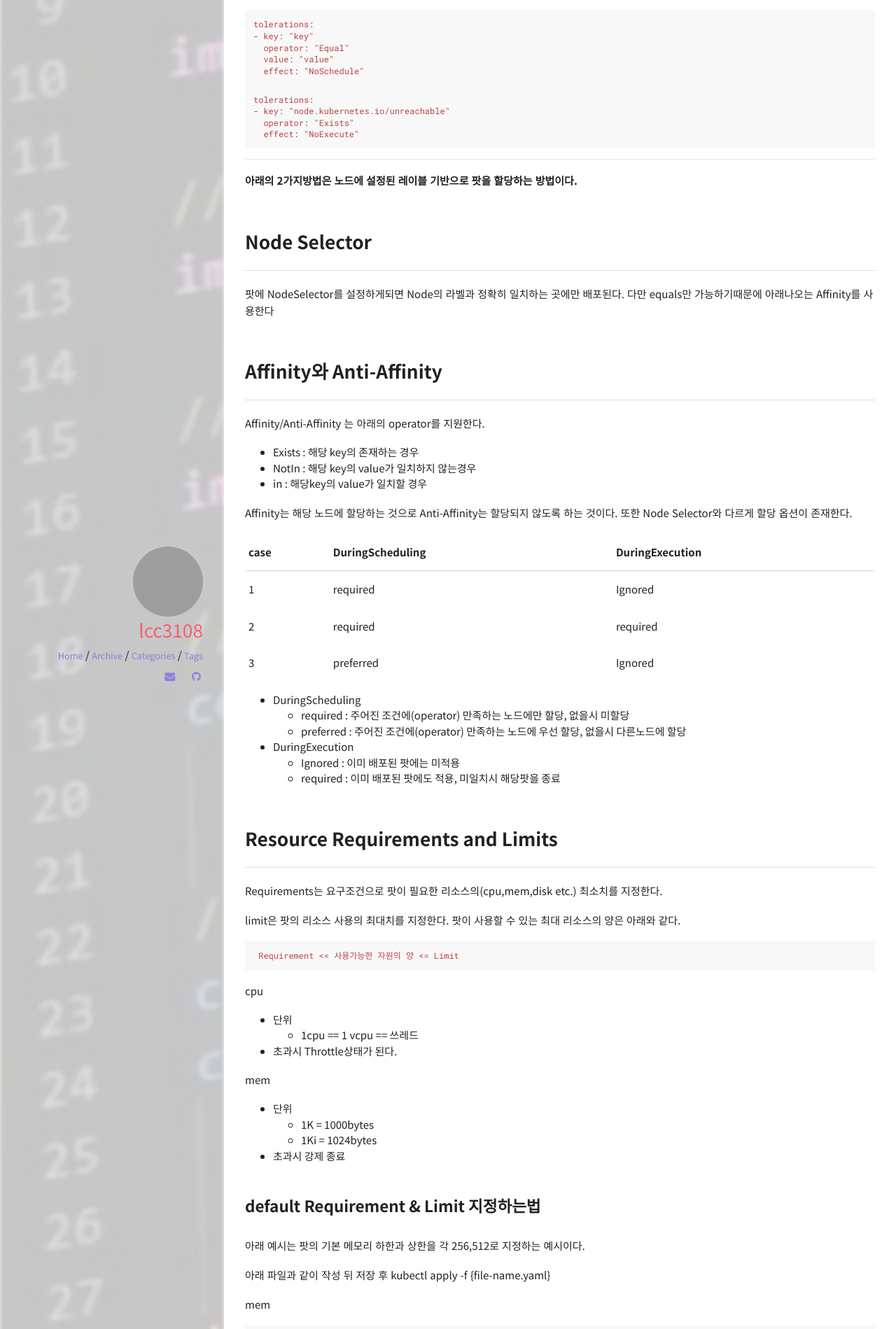
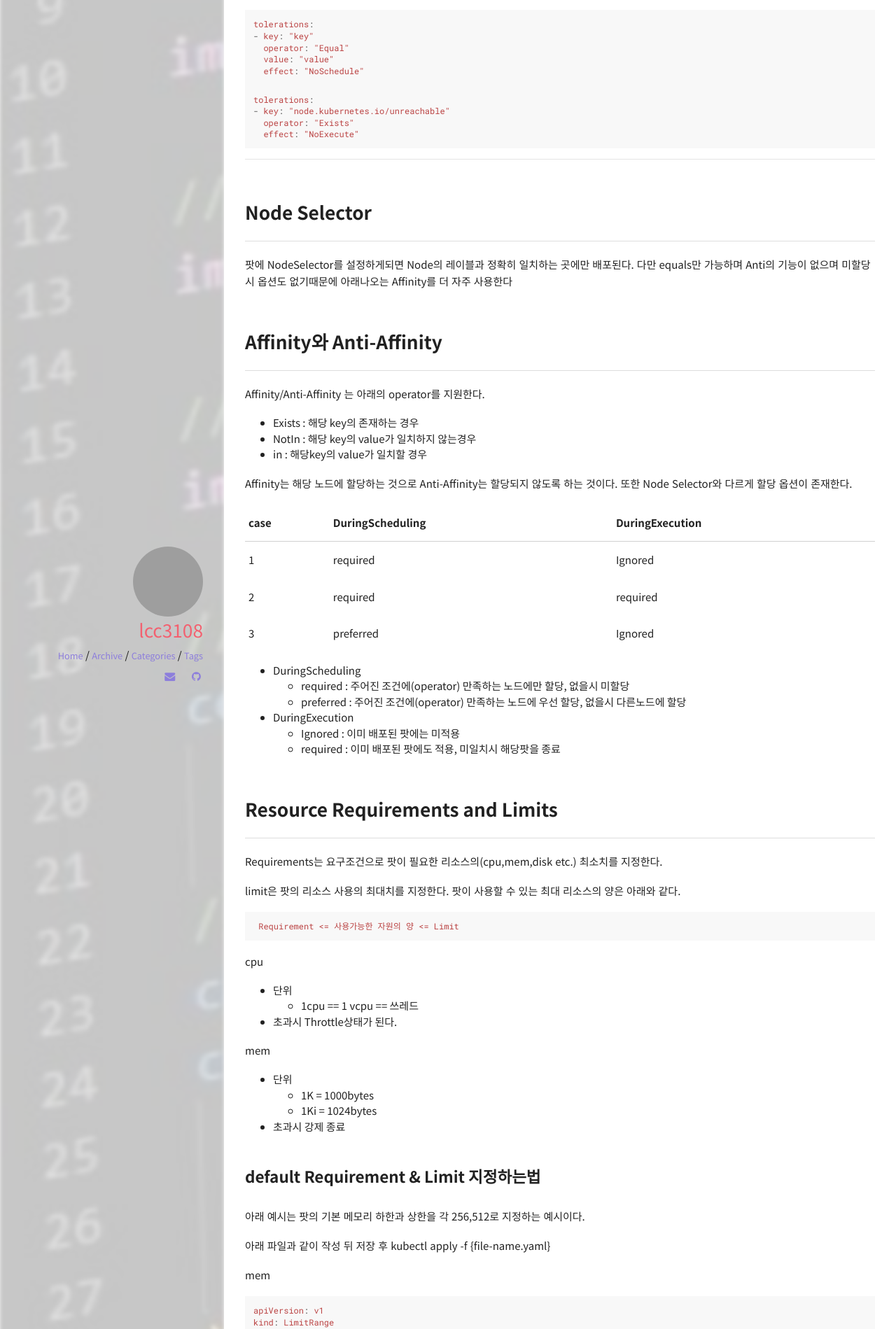
Before and after one commit to lcc3108/lcc3108.github.io, a Jekyll site: the page built from _posts/2020-10-14-쿠버네티스-정리3.md, in a window 1280 px wide. Shown: the part 950-2849 px from the top of the page at 70% size. Built offline with Jekyll 4.4.1, drawn with Linux system fonts in a browser that asks for light colours; comment, search, counter and statistics services are not loaded.

Commit message:
오탈자 수정 및 가독성 증가

````diff
--- a/_posts/2020-10-14-쿠버네티스-정리3.md
+++ b/_posts/2020-10-14-쿠버네티스-정리3.md
@@ -16,7 +16,8 @@ comments: true
 
 ## Taints와 Toleration
 
-Taints사용시 노드의 관점에서 지정된 팟이외의 할당되지않는 걸 보장한다. 다만 팟의 입장에서 Taints가 걸려있어도 Toleration(용인)속성이 있다면 할당된다. 상기 기능은 지정된 팟을 지정된 노드에 할당하는 기능이 아니며 Affinity를 사용하면 가능하다.
+Taints사용시 노드의 관점에서 지정된 팟이외의 할당되지않는 걸 보장한다. 다만 팟의 입장에서 Taints가 걸려있어도 Toleration(용인)속성이 있다면 할당된다.
+ 상기 기능은 지정된 팟을 지정된 노드에 할당하는 기능이 아니며 Affinity를 사용하면 가능하다.
 
 Taints는 노드에서 kube-scheduler가 팟을 할당해줄때 받는 정책과 레이블을 지정한다.
 
@@ -49,11 +50,11 @@ tolerations:
   effect: "NoExecute"
 ```
 --------
-**아래의 2가지방법은 노드에 설정된 레이블 기반으로 팟을 할당하는 방법이다.**
 
 ## Node Selector
 
-팟에 NodeSelector를 설정하게되면 Node의 라벨과 정확히 일치하는 곳에만 배포된다. 다만 equals만 가능하기때문에 아래나오는 Affinity를 사용한다
+팟에 NodeSelector를 설정하게되면 Node의 레이블과 정확히 일치하는 곳에만 배포된다.
+다만 equals만 가능하며 Anti의 기능이 없으며 미할당시 옵션도 없기때문에 아래나오는 Affinity를 더 자주 사용한다
 
 ## Affinity와 Anti-Affinity
 
````
